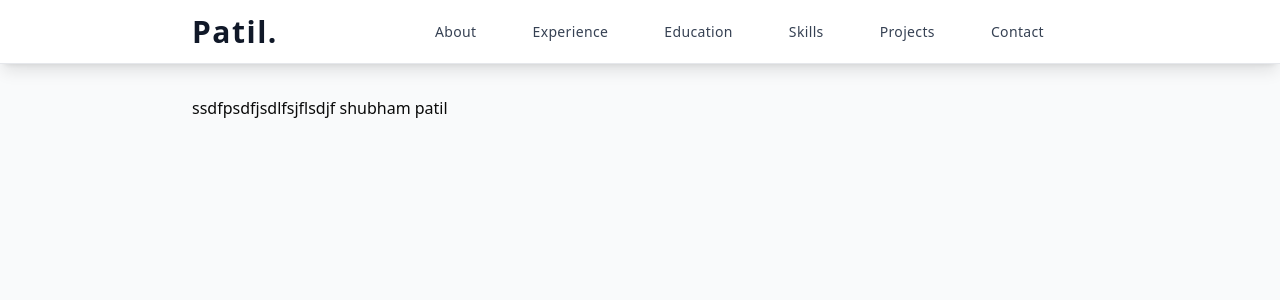
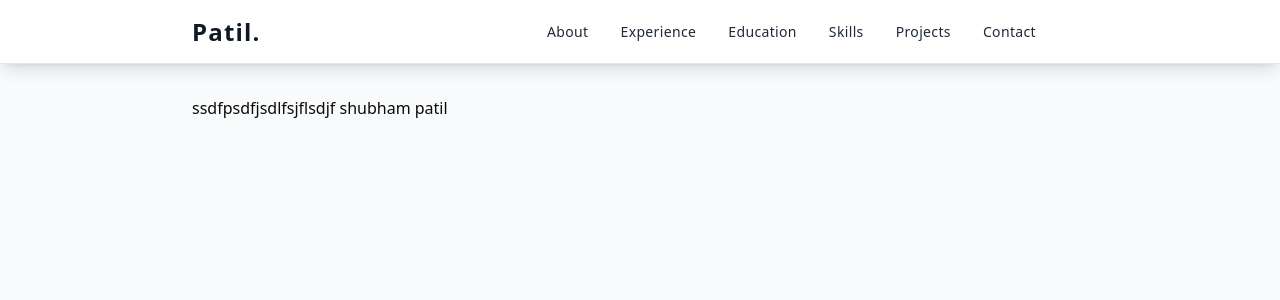
Before and after one commit to shubh-ui/Portfolio, a Next.js app in the folder portfolio/: page / in a window 1280 px wide. Shown: the top 300 px of the page. Built offline with nearby package versions, Linux system fonts and the light colour scheme; some icons are missing.

Commit message:
Changed UI of nav bar

```diff
--- a/portfolio/src/components/Navbar.tsx
+++ b/portfolio/src/components/Navbar.tsx
@@ -2,6 +2,7 @@
 
 import React, { useState } from 'react';
 import { Search, Menu, X } from 'lucide-react';
+import { LightIcon } from '@/app/Icon/icons';
 
 const Navbar = () => {
  const [isMenuOpen, setIsMenuOpen] = useState(false);
@@ -24,21 +25,21 @@ const Navbar = () => {
           <div className="flex items-center w-full justify-between h-16">
             {/* Logo */}
             <div className="flex-shrink-0">
-              <h1 className="text-3xl font-bold text-gray-900 tracking-wider">
+              <h1 className="text-2xl font-bold text-gray-900 tracking-wider">
                 Patil.
               </h1>
             </div>
 
             {/* Desktop Navigation */}
-            <div className="hidden md:flex flex-col gap-6">
+            <div className="hidden md:flex gap-4 items-center">
               {/* Auth Links */}
-              <div className="ml-auto flex items-center space-x-8">
+              <div className="ml-auto flex items-center space-x-2">
 
                   {navItems.map((item) => (
                     <a
                       key={item.name}
                       href={item.href}
-                      className="text-gray-700 px-3 py-2 text-sm font-medium transition-all tracking-wide duration-200"
+                      className="text-gray-800 px-3 py-2 text-sm font-medium transition-all tracking-wide duration-200"
                     >
                       {item.name}
                     </a>
@@ -60,6 +61,9 @@ const Navbar = () => {
                     </button>
                   </div>
                 </div>
+              </div>
+              <div className='cursor-pointer'>
+                <LightIcon />
               </div>
             </div>
 
```
